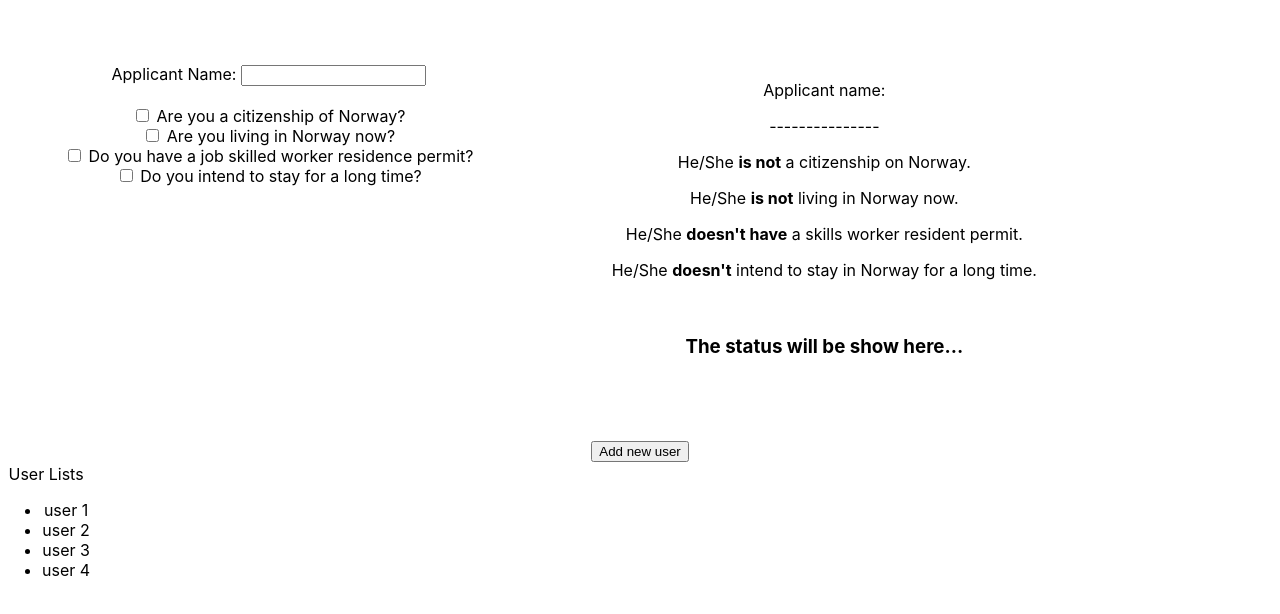
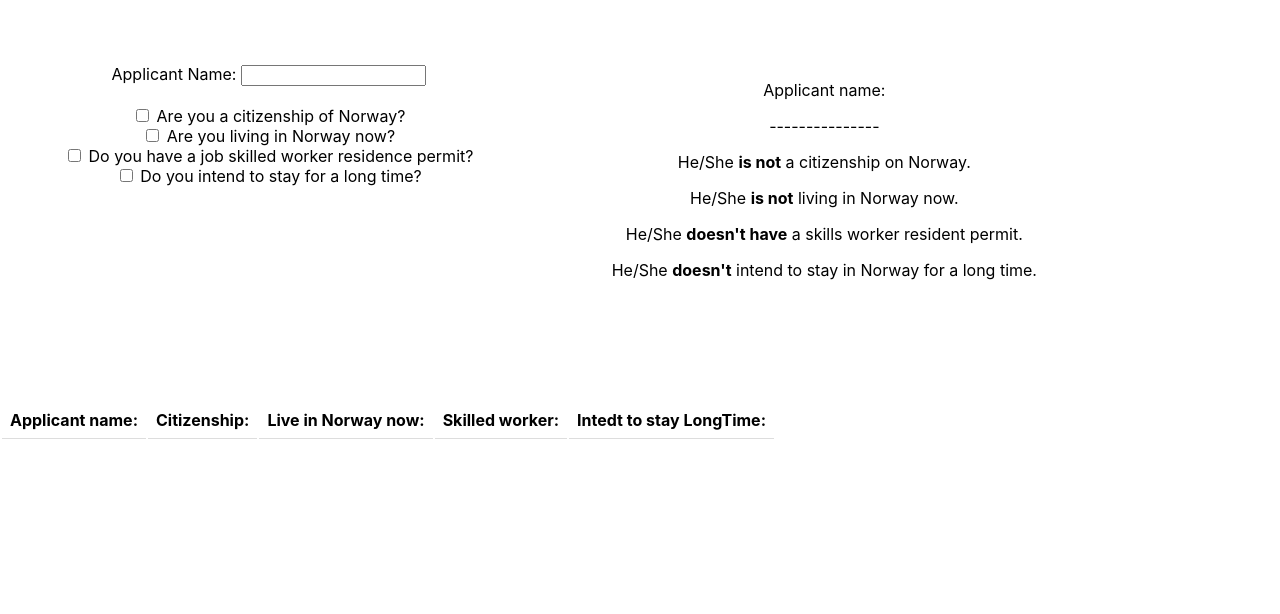
Before and after one commit to Mohammad-ghasempour/react-techniques, a React (Create React App) app in the folder practice/: page / in a window 1280 px wide. Shown: the top 614 px of the page. Built offline with nearby package versions, Linux system fonts and the light colour scheme.

Commit message:
CheckBox practi

```diff
--- /dev/null
+++ b/practice/src/JustForPractice.js
@@ -0,0 +1,11 @@
+import React from 'react';
+
+const JustForPractice = () => {
+    return (
+        <div>
+            Just For Practice
+        </div>
+    );
+}
+
+export default JustForPractice;
--- a/practice/src/exercise/checkBox/CheckBoxForm.js
+++ b/practice/src/exercise/checkBox/CheckBoxForm.js
@@ -14,6 +14,33 @@ const CheckBoxForm = () => {
     skillWorkerPermit: false,
     intendToStayLongTime: false,
   });
+  const [isValidToStay, setIsValidToStay] = useState(false);
+  const [acceptedUser, setAcceptedUser] = useState([]);
+
+const addUser =()=>{
+
+  const response = window.confirm("Are you sure you want to add the Applicant ?");
+
+if (response) {
+  setAcceptedUser([...acceptedUser , userInformation])
+  setUserInformation({
+    name: "",
+    citizenship: false,
+    livingInNorway: false,
+    skillWorkerPermit: false,
+    intendToStayLongTime: false,
+  })
+
+} else {
+    // add code if the user pressed the Cancel button
+    console.log("Cancel was pressed");
+}
+
+
+
+
+ // console.log(acceptedUser)
+}
 
   const changeCheckStatus = (e) => {
     switch (e.target.id) {
@@ -54,25 +81,27 @@ setUserInformation({...userInformation , name: name.target.value})
       <div className="flex">
         <div>
           <div>
-            <NameInput changeName={nameUpdater} />
+            <NameInput key={acceptedUser.length} changeName={nameUpdater} />
           </div>
           <br />
           <div>
-            <QuestionsCheckList
+            <QuestionsCheckList key={acceptedUser.length}    // key added because of restarting this component after add each person to array.
               user={userInformation}
               changeStatus={changeCheckStatus}
             />
           </div>
         </div>
         <div className="formPreviewContainer">
-          <FormPreview user={userInformation} />
+          <FormPreview user={userInformation} isAcceptable={setIsValidToStay} />
         </div>
       </div>
 
       <div>
-        <SubmitButton />
+        {isValidToStay ? <SubmitButton onSubmet={addUser} />  : ''}
 
-        <UsersListShow/>
+      </div>
+      <div>
+        <UsersListShow users={acceptedUser}/>
       </div>
     </div>
   );
--- a/practice/src/exercise/checkBox/FormPreview.js
+++ b/practice/src/exercise/checkBox/FormPreview.js
@@ -1,6 +1,6 @@
-import React from "react";
+import React , {useEffect} from "react";
 
-const FormPreview = ({ user }) => {
+const FormPreview = ({ user , isAcceptable }) => {
   const {
     name,
     citizenship,
@@ -9,6 +9,12 @@ const FormPreview = ({ user }) => {
     intendToStayLongTime,
   } = user;
 
+  useEffect(() => {
+       isAcceptable(isAcceptableToStayInNorway);
+  });
+
+
+  const isAcceptableToStayInNorway = ((citizenship) || (livingInNorway && skillWorkerPermit)) ? true : false
   return (
     <div>
       <p>
@@ -32,7 +38,7 @@ const FormPreview = ({ user }) => {
         for a long time.{" "}
       </p>
       <br/>
-      <h3>The status will be show here...</h3>
+      <h2 style={{color: 'green'}}><b>{isAcceptableToStayInNorway ? '✓ Able to add' : ''}</b></h2>
     </div>
   );
 };
--- a/practice/src/exercise/checkBox/SubmitButton.js
+++ b/practice/src/exercise/checkBox/SubmitButton.js
@@ -1,9 +1,9 @@
 import React from 'react';
 
-const SubmitButton = () => {
+const SubmitButton = ({onSubmet}) => {
     return (
         <div>
-            <button>Add new user</button>
+            <button onClick={onSubmet}>Add new user</button>
         </div>
     );
 };
--- a/practice/src/exercise/checkBox/UsersListShow.js
+++ b/practice/src/exercise/checkBox/UsersListShow.js
@@ -1,21 +1,48 @@
-import React from 'react';
+import React from "react";
+import "./checkBox.css"
 
-const UsersListShow = () => {
+const UsersListShow = ({users}) => {
+
+    console.log('user list show : ' + users)
+    console.log( users)
+
+
+
   return (
     <div>
       <table>
-                <header>User Lists</header>
-                <body>
-                    <ul>
-                        <li>user 1</li>
-                        <li>user 2</li>
-                        <li>user 3</li>
-                        <li>user 4</li>
-                    </ul>
-                </body>
+        <thead>
+          <tr>
+            <th>Applicant name: </th>
+            <th>Citizenship:</th>
+            <th>Live in Norway now:</th>
+            <th>Skilled worker:</th>
+            <th>Intedt to stay LongTime:</th>
+          </tr>
+        </thead>
+        <tbody>
+
+
+            {users.map((item)=>{
+                return(
+                    <tr>
+                    <td>{item.name}</td>
+                    <td>{item.citizenship ? '✓' : '✕'}</td>
+                    <td>{item.livingInNorway ? '✓' : '✕'}</td>
+                    <td>{item.skillWorkerPermit ? '✓' : '✕'}</td>
+                    <td>{item.intendToStayLongTime ? '✓' : '✕'}</td>
+                                 </tr>
+
+                )
+            })}
+
+
+
+
+        </tbody>
       </table>
     </div>
   );
-}
+};
 
 export default UsersListShow;
--- a/practice/src/exercise/checkBox/checkBox.css
+++ b/practice/src/exercise/checkBox/checkBox.css
@@ -11,3 +11,17 @@
 .formPreviewContainer {
     margin-left: 12%;
 }
+
+
+.table {
+    border-collapse: collapse;
+    width: 100%;
+  }
+
+  th, td {
+    padding: 8px;
+    text-align: left;
+    border-bottom: 1px solid #DDD;
+  }
+
+  tr:hover {background-color: #D6EEEE;}
```
Also changed, not shown: practice/src/Form.js (+7 -0 lines). Lines whose indentation alone changed are shown as unchanged.
